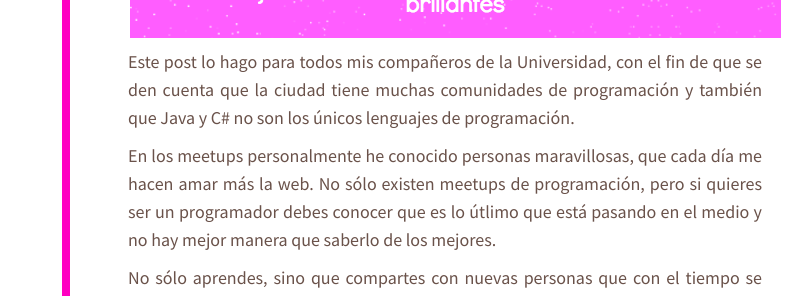
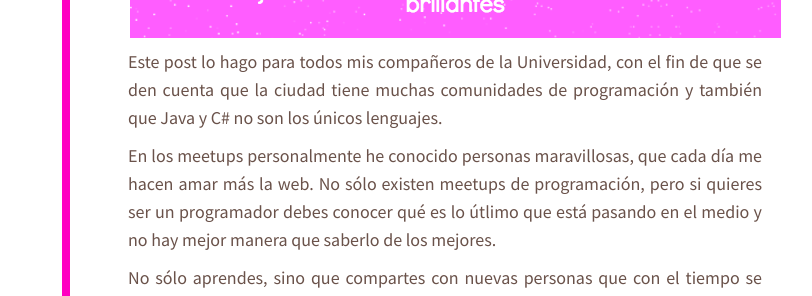
Before and after one commit to anamariasosa/anamariasosa.github.io, a Jekyll site: the page built from _posts/2015-10-27-meetups.md, in a window 1280 px wide. Shown: the part 819-1115 px from the top of the page, without its empty margins (218-1030 px from the left). Built offline with Jekyll 4.4.1, drawn with Linux system fonts in a browser that asks for light colours; nearby versions of some CDN libraries; comment, search, counter and statistics services are not loaded.

Commit message:
ortography correction post #9

```diff
--- a/_posts/2015-10-27-meetups.md
+++ b/_posts/2015-10-27-meetups.md
@@ -7,9 +7,9 @@ description: 	"La ciudad nos ofrecen muchos meetups para convertirnos en persona
 tw-image: 		tw-meetup1.png
 image: 			meetup.png
 ---
-Este post lo hago para todos mis compañeros de la Universidad, con el fin de que se den cuenta que la ciudad tiene muchas comunidades de programación y también que Java y C# no son los únicos lenguajes de programación.
+Este post lo hago para todos mis compañeros de la Universidad, con el fin de que se den cuenta que la ciudad tiene muchas comunidades de programación y también que Java y C# no son los únicos lenguajes.
 
-En los meetups personalmente he conocido personas maravillosas, que cada día me hacen amar más la web. No sólo existen meetups de programación, pero si quieres ser un programador debes conocer que es lo útlimo que está pasando en el medio y no hay mejor manera que saberlo de los mejores.
+En los meetups personalmente he conocido personas maravillosas, que cada día me hacen amar más la web. No sólo existen meetups de programación, pero si quieres ser un programador debes conocer qué es lo útlimo que está pasando en el medio y no hay mejor manera que saberlo de los mejores.
 
 No sólo aprendes, sino que compartes con nuevas personas que con el tiempo se convertiran en tu comunidad, además tendrás inspiración para aplicar a tus ideas y también te darás cuenta que lo que nos enseñan en la universidad no siempre es lo último ni lo único.
 
```
